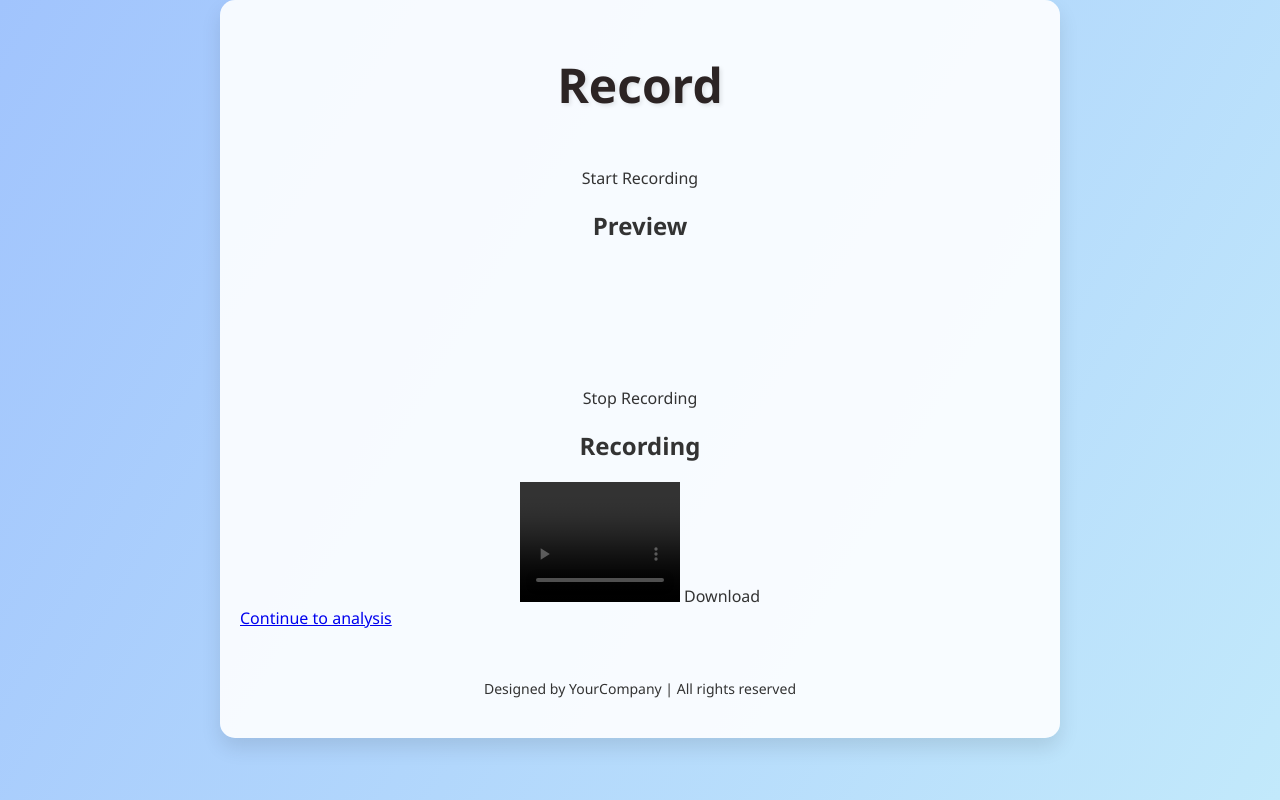
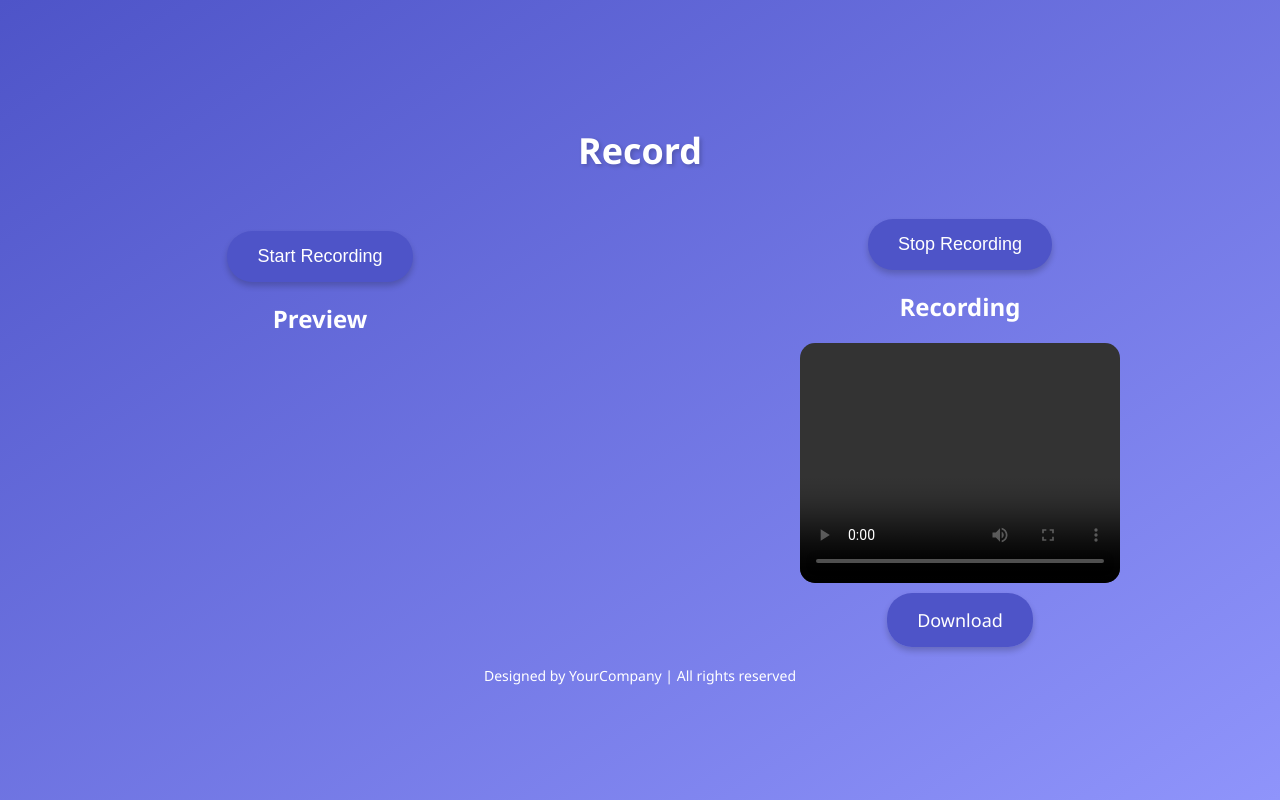
Before and after one commit to adityaSureshCHS/SDBot, a Flask app: template Templates/record.html in a window 1280 px wide. Run offline with Flask 3, Linux system fonts and the light colour scheme; the template is opened without the code that fills it, so the values that code supplies are empty.

Commit message:
pushers
oogie

```diff
--- a/Templates/record.html
+++ b/Templates/record.html
@@ -4,8 +4,74 @@
   <meta charset="UTF-8">
   <meta name="viewport" content="width=device-width, initial-scale=1.0">
   <title>Record A Video</title>
-  <link rel="stylesheet" href="styles.css">
-  <style> </style>
+  <style>
+    body {
+      font-family: 'Segoe UI', Tahoma, Geneva, Verdana, sans-serif;
+      margin: 0;
+      padding: 0;
+      background-image: linear-gradient(to right bottom, #4e54c8, #8f94fb);
+      color: #fff;
+      overflow: hidden;
+    }
+
+    .container {
+      display: flex;
+      flex-direction: column;
+      justify-content: center;
+      align-items: center;
+      min-height: 100vh;
+    }
+
+    header {
+      text-align: center;
+      margin-bottom: 20px;
+    }
+
+    h1 {
+      font-size: 36px;
+      color: #fff;
+      text-shadow: 2px 2px 4px rgba(0, 0, 0, 0.2);
+    }
+
+    main {
+      display: flex;
+      justify-content: space-around;
+      align-items: center;
+      width: 100%;
+      margin-bottom: 20px;
+    }
+
+    .left, .right {
+      text-align: center;
+    }
+
+    .button {
+      background-color: #4e54c8;
+      color: #fff;
+      font-size: 18px;
+      padding: 15px 30px;
+      border: none;
+      border-radius: 25px;
+      cursor: pointer;
+      box-shadow: 0 4px 6px rgba(0, 0, 0, 0.2);
+      transition: background-color 0.3s ease;
+    }
+
+    .button:hover {
+      background-color: #3f4db8;
+    }
+
+    video {
+      border-radius: 15px;
+      margin-bottom: 20px;
+    }
+
+    footer {
+      text-align: center;
+      color: #fff;
+      font-size: 14px;
+    }
+  </style>
 </head>
 <body>
   <div class="container">
@@ -13,24 +79,21 @@
       <h1>Record</h1>
     </header>
     <main>
-
-
       <div class="left">
-            <div id="startButton" class="button">Start Recording</div>
+        <button id="startButton" class="button">Start Recording</button>
         <h2>Preview</h2>
-            <video id="preview" width="160" height="120" autoplay muted></video>
+        <video id="preview" width="320" height="240" autoplay muted></video>
       </div>
 
       <div class="right">
-            <div id="stopButton" class="button">Stop Recording</div>
+        <button id="stopButton" class="button">Stop Recording</button>
         <h2>Recording</h2>
-            <video id="recording" width="160" height="120" controls></video>
+        <div id="recordingContainer">
+          <video id="recording" width="320" height="240" controls></video>
+        </div>
         <a id="downloadButton" class="button">Download</a>
       </div>
-
-
     </main>
-    <a href="{{ url_for('analyze', video=recording.src) }}" id="goToAnalysis" class="button" onclick="analyze()"> Continue to analysis </a>
     <footer>
       <p>Designed by YourCompany | All rights reserved</p>
     </footer>
@@ -42,7 +105,6 @@
     let stopButton = document.getElementById("stopButton");
     let downloadButton = document.getElementById("downloadButton");
     let recordingTimeMS = 5000;
-
 
     function wait(delayInMS) {
         return new Promise((resolve) => setTimeout(resolve, delayInMS));
@@ -94,10 +156,7 @@
         recording.src = URL.createObjectURL(recordedBlob);
         downloadButton.href = recording.src;
         downloadButton.download = "RecordedVideo.webm";
-
-
       })
-
   },
   false,
 );
@@ -109,8 +168,6 @@ stopButton.addEventListener(
   },
   false,
 );
-
-
   </script>
 </body>
 </html>
```
Lines whose indentation alone changed are shown as unchanged.
